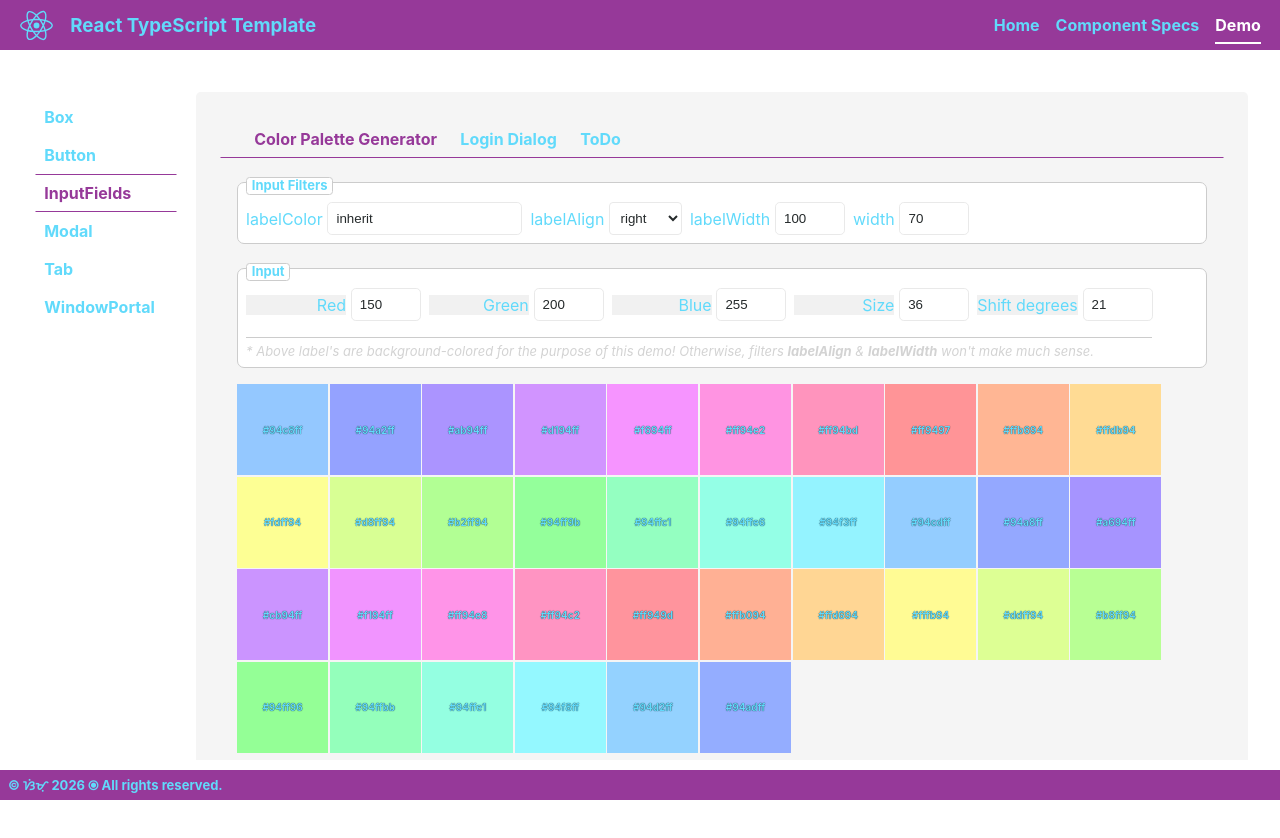
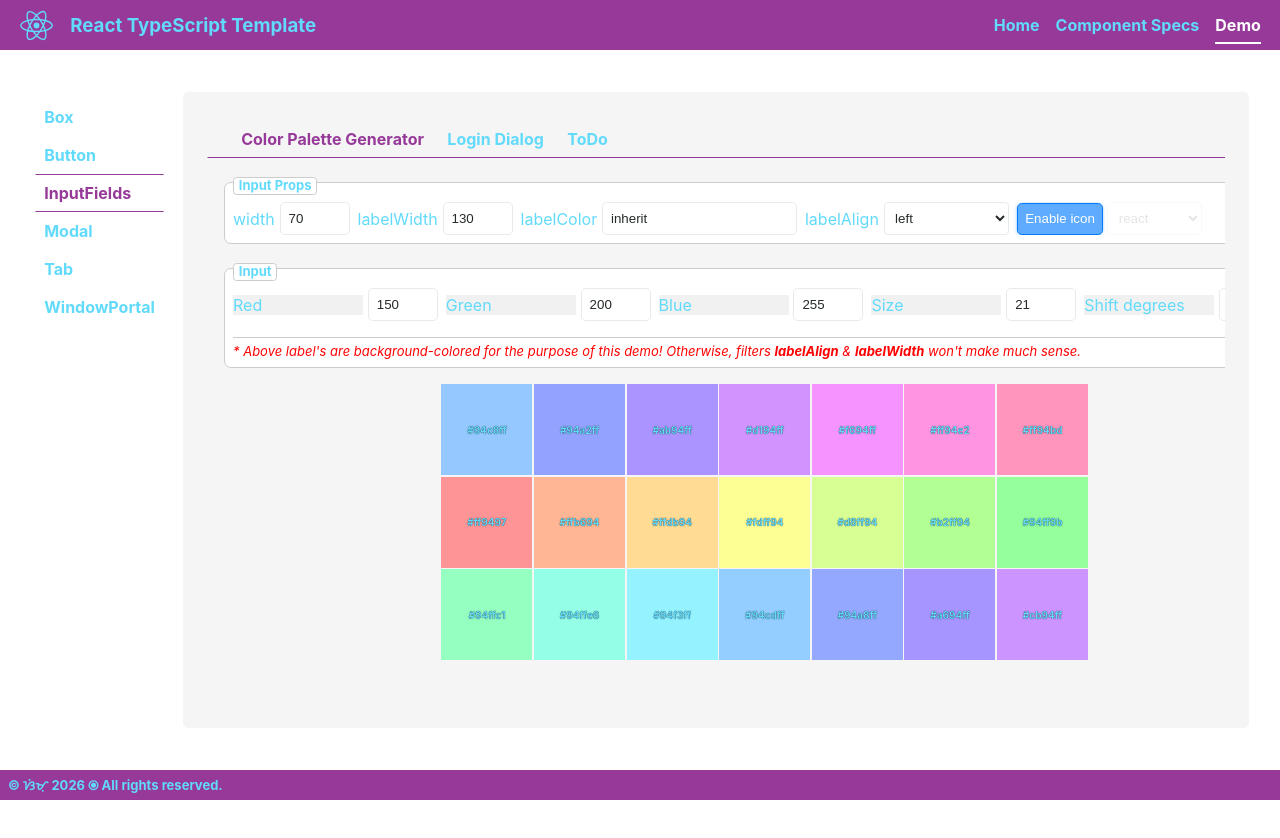
Before and after one commit to jaosimt/ts-app-template, a React (Create React App) app: page /demo/input-field in a window 1280 px wide. Shown: the top 838 px of the page. After the commit the page ends 800 px from the top, so only its background shows below. Built offline with nearby package versions, Linux system fonts and the light colour scheme.

Commit message:
complete demo input

```diff
--- a/src/components/pages/componentSpecs/specs/inputFields.tsx
+++ b/src/components/pages/componentSpecs/specs/inputFields.tsx
@@ -74,8 +74,8 @@ const inputFieldData: PropsListProps[] = [
     }, {
         name: 'labelAlign',
         types: 'string',
-        values: 'left|center|right',
-        description: ['Sets the label alignment']
+        values: 'left|center|right|space-between',
+        description: ['Sets the label alignment.', <span><b><i>space-between</i></b> is intended for label's with icon only!</span>]
     }, {
         name: 'labelColor',
         types: 'string',
--- a/src/components/pages/demo/demoInputField.tsx
+++ b/src/components/pages/demo/demoInputField.tsx
@@ -1,16 +1,22 @@
 import { zodResolver } from '@hookform/resolvers/zod';
 import { ChangeEvent, FC, HTMLAttributes, useEffect, useRef, useState } from 'react';
 import { useForm } from 'react-hook-form';
+import { IconType } from 'react-icons';
 import styled from 'styled-components';
 import { HSLString } from '../../../types';
 import { generateAnalogousPalette, hslToHex } from '../../../utils';
+import ReactIcon from '../../partials';
 import Box from '../../partials/box';
+import Button from '../../partials/button';
 import InputField, { InputFieldProps } from '../../partials/inputField';
 import Tabs, { TabItemType } from '../../partials/tab';
+import * as z from 'zod';
 import Login from '../login';
-import * as z from 'zod';
 import ToDo from './todo';
 import './styles.scss';
+import { DiCss3, DiHtml5, DiJsBadge, DiReact } from 'react-icons/di';
+import { SiTypescript } from 'react-icons/si';
+
 
 interface InputProps extends HTMLAttributes<HTMLInputElement> {
     red: number;
@@ -35,6 +41,13 @@ const paletteValidation = z.object({
     width: z.number().min(50),
     labelAlign: z.string().optional()
 })
+
+const icons = [{id: 'react', icon: DiReact}, {id: 'html', icon: DiHtml5}, {id: 'css', icon: DiCss3}, {
+    id: 'javascript',
+    icon: DiJsBadge
+}, {id: 'typeScript', icon: SiTypescript}];
+
+const getIcon = (id: string) => icons.find(x => x.id === id)?.icon as IconType;
 
 const GridContainer = styled.div`
     display: grid;
@@ -81,11 +94,13 @@ const DemoInputField: FC = () => {
     const timeoutRef = useRef<any>(0);
     const inputRefs = useRef<Record<string, HTMLElement>>({});
 
+    const [icon, setIcon] = useState('react');
+    const [enableIcon, setEnableIcon] = useState(false);
     const [paletteProps, setPaletteProps] = useState({
         red: 150,
         green: 200,
         blue: 255,
-        size: 36,
+        size: 21,
         stepShift: 21
     });
 
@@ -97,8 +112,9 @@ const DemoInputField: FC = () => {
 
     const [option, setOption] = useState({
         width: 70,
-        labelWidth: 100,
-        labelAlign: 'right',
+        icon: icons[0].icon,
+        labelWidth: 130,
+        labelAlign: 'left',
         labelColor: 'inherit',
         showErrorTooltipOnCreate: true
     } as Partial<InputFieldProps>);
@@ -113,8 +129,8 @@ const DemoInputField: FC = () => {
 
     const optionChangeHandler = (e: ChangeEvent<HTMLInputElement|HTMLSelectElement>) => {
         const {name, value} = e.target as HTMLInputElement;
-        console.log(name, value)
-        setOption({...option, [name]: value});
+        if (name === 'icon') setIcon(value);
+        setOption({...option, [name]: name === 'icon' ? getIcon(value) : value});
     };
 
     const paletteChangeHandler = (e: ChangeEvent<HTMLInputElement>) => {
@@ -134,24 +150,19 @@ const DemoInputField: FC = () => {
             name: 'Color Palette Generator',
             content: <>
                 <div className={'display-flex flex-direction-column gap-1 height-100p'}>
-                    <Box className={'display-flex gap-0p5'} label={'Input Filters'} borderRadius={7} backgroundColor={'#fff'} labelBackgroundColor={'#fff'}>
+                    <Box className={'display-flex gap-0p5'} label={'Input Props'} borderRadius={7}
+                         backgroundColor={'#fff'} labelBackgroundColor={'#fff'}>
                         <InputField
-                            label={'labelColor'}
-                            fieldRegister={register('labelColor', {
-                                value: option.labelColor,
+                            type={'number'}
+                            label={'width'}
+                            width={70}
+                            min={50}
+                            fieldRegister={register('width', {
+                                valueAsNumber: true,
+                                value: option.width as number,
                                 onChange: optionChangeHandler
                             })}
                         />
-                        <div className={'display-flex gap-0p3 align-items-center'}>
-                            <span>labelAlign</span>
-                            <select name={'labelAlign'} value={option.labelAlign} onChange={optionChangeHandler}>
-                                {['left', 'right', 'center'].map((t) => (
-                                    <option key={t} value={t}>
-                                        {t}
-                                    </option>
-                                ))}
-                            </select>
-                        </div>
                         <InputField
                             type={'number'}
                             label={'labelWidth'}
@@ -163,22 +174,37 @@ const DemoInputField: FC = () => {
                             })}
                         />
                         <InputField
-                            type={'number'}
-                            label={'width'}
-                            width={70}
-                            min={50}
-                            fieldRegister={register('width', {
-                                valueAsNumber: true,
-                                value: option.width as number,
+                            label={'labelColor'}
+                            fieldRegister={register('labelColor', {
+                                value: option.labelColor,
                                 onChange: optionChangeHandler
                             })}
                         />
+                        <div className={'display-flex gap-0p3 align-items-center'}>
+                            <span>labelAlign</span>
+                            <select name={'labelAlign'} value={option.labelAlign} onChange={optionChangeHandler}>
+                                {['left', 'right', 'center', 'space-between'].map((t) => (
+                                    <option disabled={t === 'space-between' && !enableIcon} key={t} value={t}>
+                                        {t}
+                                    </option>
+                                ))}
+                            </select>
+                        </div>
+                        <div className={'display-flex gap-0p3 align-items-center'}>
+                            <Button onClick={() => setEnableIcon(!enableIcon)}>{enableIcon ? 'Disable' : 'Enable'} icon</Button>
+                            <select disabled={!enableIcon} name={'icon'} value={icon} onChange={optionChangeHandler}>
+                                {icons.map((x: any) => (
+                                    <option key={x.id} value={x.id}>{x.id}</option>
+                                ))}
+                            </select>
+                        </div>
                     </Box>
                     <Box className={'display-flex gap-0p5'} label={'Input'} borderRadius={7} backgroundColor={'#fff'} labelBackgroundColor={'#fff'}>
                         <form noValidate>
                             <GridContainer className="colored-demo-label">
                                 <Red>
                                     <InputField
+                                        icon={enableIcon ? option.icon : undefined}
                                         showErrorTooltipOnCreate={option.showErrorTooltipOnCreate}
                                         width={option.width}
                                         labelWidth={option.labelWidth}
@@ -199,6 +225,7 @@ const DemoInputField: FC = () => {
                                 </Red>
                                 <Green>
                                     <InputField
+                                        icon={enableIcon ? option.icon : undefined}
                                         showErrorTooltipOnCreate={option.showErrorTooltipOnCreate}
                                         width={option.width}
                                         labelWidth={option.labelWidth}
@@ -219,6 +246,7 @@ const DemoInputField: FC = () => {
                                 </Green>
                                 <Blue>
                                     <InputField
+                                        icon={enableIcon ? option.icon : undefined}
                                         showErrorTooltipOnCreate={option.showErrorTooltipOnCreate}
                                         width={option.width}
                                         labelWidth={option.labelWidth}
@@ -239,6 +267,7 @@ const DemoInputField: FC = () => {
                                 </Blue>
                                 <Size>
                                     <InputField
+                                        icon={enableIcon ? option.icon : undefined}
                                         showErrorTooltipOnCreate={option.showErrorTooltipOnCreate}
                                         width={option.width}
                                         labelWidth={option.labelWidth}
@@ -259,6 +288,7 @@ const DemoInputField: FC = () => {
                                 </Size>
                                 <StepShift>
                                     <InputField
+                                        icon={enableIcon ? option.icon : undefined}
                                         showErrorTooltipOnCreate={option.showErrorTooltipOnCreate}
                                         width={option.width}
                                         labelWidth={option.labelWidth}
@@ -277,13 +307,13 @@ const DemoInputField: FC = () => {
                                         setRef={(ref: HTMLElement) => inputRefs.current.stepShift = ref}
                                     />
                                 </StepShift>
-                                <Note className={'color-light-gray font-size-small'}>
+                                <Note className={'color-red font-size-small'}>
                                     * Above label's are background-colored for the purpose of this demo! Otherwise, filters <b>labelAlign</b> & <b>labelWidth</b> won't make much sense.
                                 </Note>
                             </GridContainer>
                         </form>
                     </Box>
-                    <div className={'display-inline-flex gap-0p1 flex-wrap'} style={{maxWidth: '1295px'}}>
+                    <div className={'display-inline-flex gap-0p1 flex-wrap'} style={{maxWidth: '647px', margin: '0 auto'}}>
                         {palette.map((color: HSLString, index: number) => <span
                             key={index}
                             className={'color-box transition-200 display-inline-flex justify-content-center align-items-center'}
--- a/src/components/partials/inputField/index.tsx
+++ b/src/components/partials/inputField/index.tsx
@@ -16,7 +16,7 @@ export interface InputFieldProps extends HTMLAttributes<HTMLInputElement|HTMLTex
     fieldRegister: UseFormRegisterReturn;
     icon?: IconType;
     label?: string;
-    labelAlign?: 'left' | 'right' | 'center';
+    labelAlign?: 'left' | 'right' | 'center' | 'space-between';
     labelColor?: CSSColors;
     labelWidth?: CSSUnit;
     max?: number;
--- a/src/styles/tags.scss
+++ b/src/styles/tags.scss
@@ -26,7 +26,7 @@ select {
   &[disabled],
   &.disabled {
     pointer-events : none !important;
-    color          : $buttonPrimaryDisabledTextColor;
+    color          : rgb(172 172 172);
     opacity        : 0.3;
   }
 }
```
